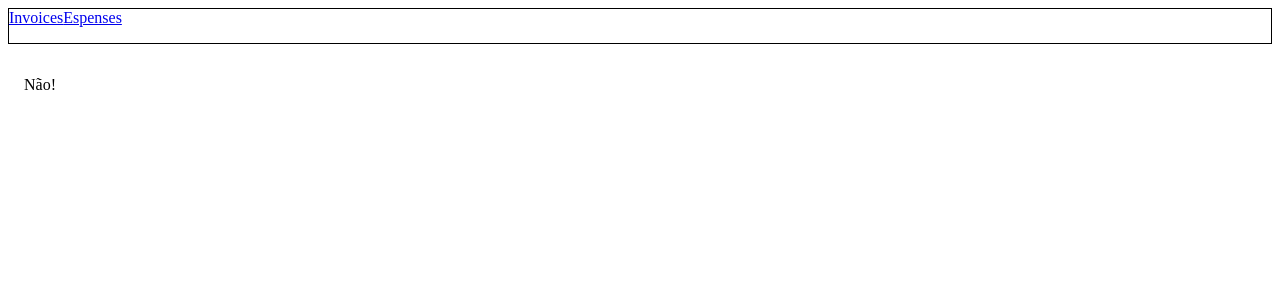
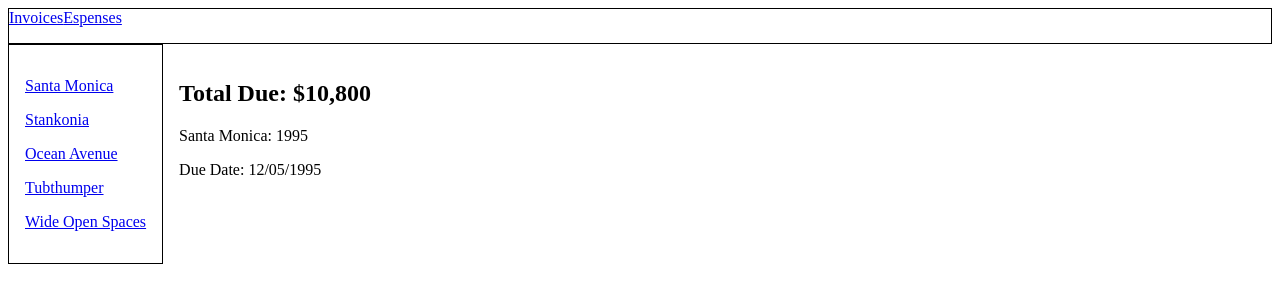
Before and after one commit to POLLY1515/Tutorial-react-router-dom-6-4, a React (Vite) app: page /invoices/1995 in a window 1280 px wide. Shown: the top 302 px of the page. Built offline with nearby package versions, Linux system fonts and the light colour scheme.

Commit message:
Reading URL Params

```diff
--- a/src/data.ts
+++ b/src/data.ts
@@ -34,3 +34,9 @@
   export function getInvoices() {
     return invoices;
   }
+
+  export function getInvoice(number:any) {
+    return invoices.find(
+      (invoice) => invoice.number === number
+    );
+  }
--- a/src/main.tsx
+++ b/src/main.tsx
@@ -6,6 +6,7 @@
 import Expenses from "./routes/Expenses/index.tsx";
 import Invoices from "./routes/Invoices/index.tsx";
 import NotFound from "./routes/NotFound/index.tsx";
+import Invoice from "./routes/Invoices/Invoice";
 
 createRoot(document.getElementById("root")!).render(
   <StrictMode>
@@ -13,7 +14,9 @@
       <Routes>
         <Route path="/" element={<App />}>
           <Route path="expenses" element={<Expenses />} />
-          <Route path="invoices" element={<Invoices />} />
+          <Route path="invoices" element={<Invoices />}>
+            <Route path=":invoiceId" element={<Invoice />} />
+          </Route>
           <Route path="*" element={<NotFound />} />
         </Route>
       </Routes>
--- /dev/null
+++ b/src/routes/Invoices/Invoice/index.tsx
@@ -0,0 +1,30 @@
+import { useParams } from "react-router-dom";
+import { getInvoice } from "../../../data";
+
+export default function Invoice() {
+  const params = useParams();
+
+  const invoice = getInvoice(Number(params.invoiceId, 10));
+
+
+    return(
+
+      <>
+          {
+            invoice &&
+            <main style={{ padding: "1rem" }}>
+            <h2>Total Due: {invoice.amount}</h2>
+            <p>
+              {invoice.name}: {invoice.number}
+            </p>
+            <p>Due Date: {invoice.due}</p>
+          </main>
+
+          }
+
+      </>
+
+
+    );
+
+  }
--- a/src/routes/Invoices/index.tsx
+++ b/src/routes/Invoices/index.tsx
@@ -1,4 +1,4 @@
-import { Link } from "react-router-dom";
+import { Link, Outlet } from "react-router-dom";
 import { getInvoices } from "../../../src/data";
 
 export default function Invoices() {
@@ -21,6 +21,7 @@
           </Link>
         ))}
       </nav>
+      <Outlet/>
     </div>
   );
 }
--- a/src/routes/NotFound/index.tsx
+++ b/src/routes/NotFound/index.tsx
@@ -1,7 +1,7 @@
 export default function NotFound(){
     return(
         <main style={{ padding: "1rem" }}>
-                <p>Não!</p>
+                <p>Não encontrado!</p>
               </main>
     );
 }
```
